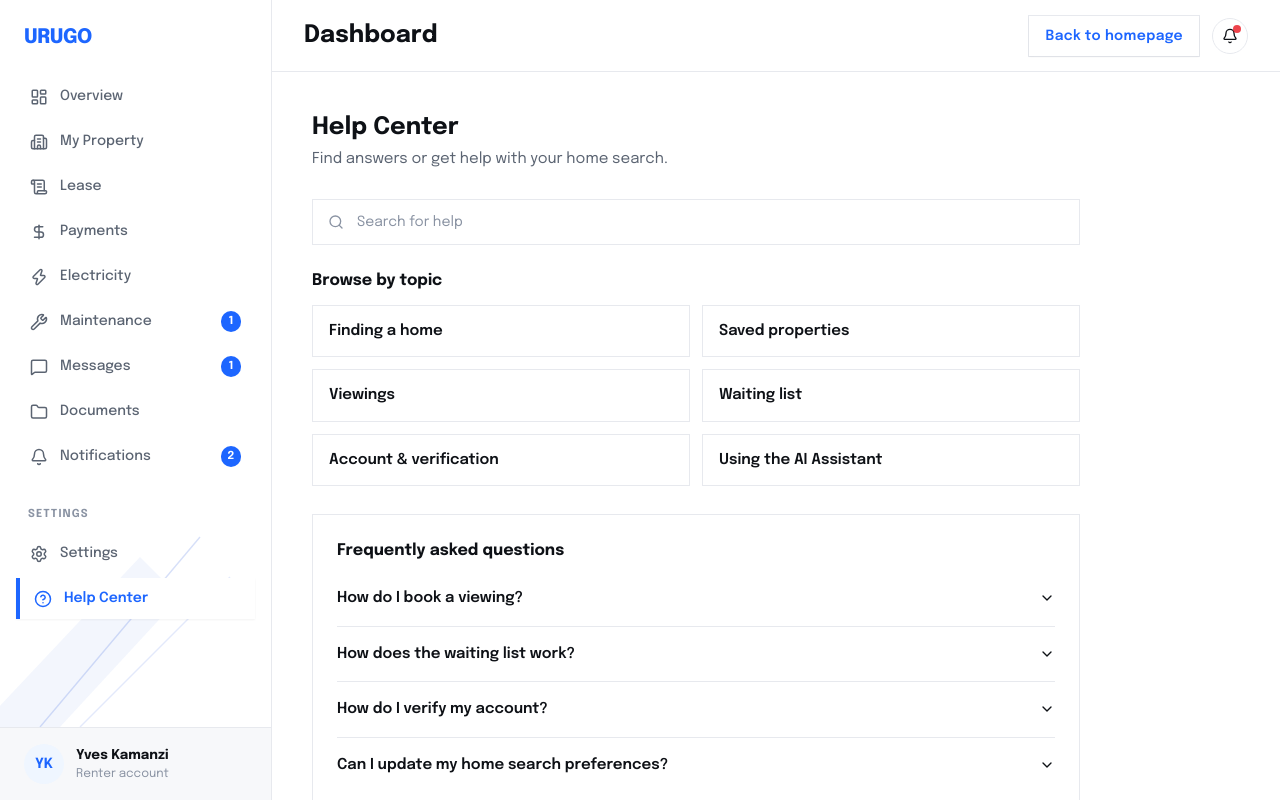
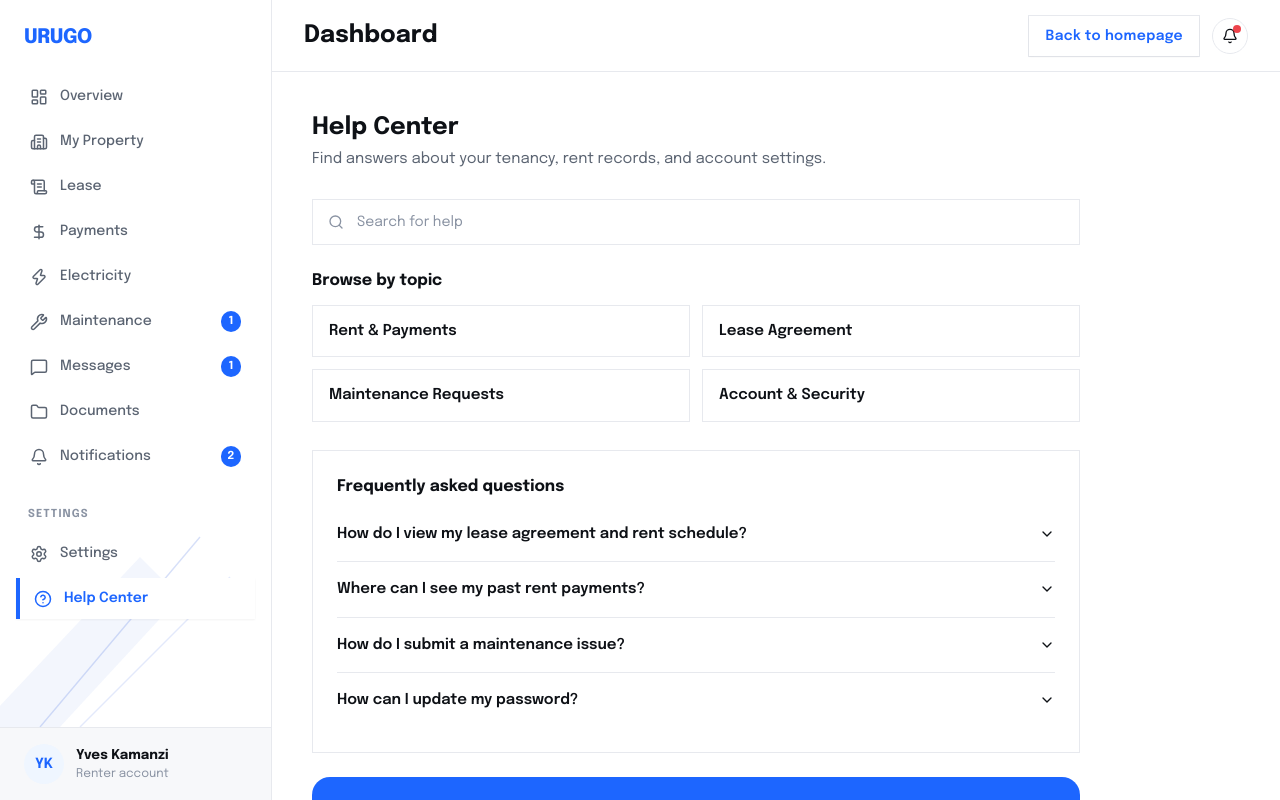
Before and after one commit to Urugo-software/Urugo-Frontend, a Next.js app: page /renter/help-center in a window 1280 px wide. Built offline with nearby package versions, Linux system fonts and the light colour scheme.

Commit message:
refactor(renter): add dedicated renter help center view

```diff
--- a/app/(dashboard)/renter/help-center/page.tsx
+++ b/app/(dashboard)/renter/help-center/page.tsx
@@ -1,8 +1,9 @@
-import { HelpCenter } from "@/components/dashboard/home-seeker/help-center/HelpCenter";
+import { RenterHelpCenterView } from "@/components/dashboard/renter/help-center/RenterHelpCenterView";
+
 export default function HelpCenterPage() {
   return (
     <main className="flex-1 overflow-y-auto p-6 pb-16 sm:p-8 md:p-10">
-      <HelpCenter />
+      <RenterHelpCenterView />
     </main>
   );
 }
--- /dev/null
+++ b/components/dashboard/renter/help-center/RenterHelpCenterView.tsx
@@ -0,0 +1,111 @@
+"use client";
+
+import { useMemo, useState } from "react";
+import { ChevronDown, MessageCircle, Search } from "lucide-react";
+
+const RENTER_TOPICS = [
+  "Rent & Payments",
+  "Lease Agreement",
+  "Maintenance Requests",
+  "Account & Security",
+] as const;
+
+const RENTER_QUESTIONS: readonly (readonly [string, string])[] = [
+  [
+    "How do I view my lease agreement and rent schedule?",
+    "Open the Lease tab in your renter dashboard to review your active tenancy details, monthly rent amount, and payment due dates.",
+  ],
+  [
+    "Where can I see my past rent payments?",
+    "Visit the Payments section to view your recorded payment history, payment statuses, and any overdue day counts.",
+  ],
+  [
+    "How do I submit a maintenance issue?",
+    "Go to the Maintenance page to log a new repair request and track updates from your landlord.",
+  ],
+  [
+    "How can I update my password?",
+    "Navigate to Settings in your renter dashboard and use the Change Password form with your current password.",
+  ],
+] as const;
+
+export function RenterHelpCenterView() {
+  const [query, setQuery] = useState("");
+  const [open, setOpen] = useState<string>();
+  const questions = useMemo(
+    () =>
+      RENTER_QUESTIONS.filter(([title, answer]) =>
+        `${title} ${answer}`.toLowerCase().includes(query.toLowerCase()),
+      ),
+    [query],
+  );
+
+  return (
+    <div className="max-w-3xl">
+      <h2 className="text-2xl font-bold text-ink">Help Center</h2>
+      <p className="mt-1 text-[15px] text-body">
+        Find answers about your tenancy, rent records, and account settings.
+      </p>
+      <label className="relative mt-7 block">
+        <Search className="absolute left-4 top-1/2 size-4 -translate-y-1/2 text-faint" />
+        <input
+          value={query}
+          onChange={(event) => setQuery(event.target.value)}
+          placeholder="Search for help"
+          className="w-full border border-line py-3 pl-11 pr-4 text-sm outline-none transition placeholder:text-faint focus:border-brand focus:ring-2 focus:ring-brand/15"
+        />
+      </label>
+      <section className="mt-6">
+        <h3 className="mb-3 text-base font-bold">Browse by topic</h3>
+        <div className="grid gap-3 sm:grid-cols-2">
+          {RENTER_TOPICS.map((topic) => (
+            <button
+              key={topic}
+              onClick={() => setQuery(topic)}
+              className="border border-line p-4 py-3.5 text-left text-[15px] cursor-pointer font-semibold transition hover:border-brand hover:bg-brand-tint"
+            >
+              {topic}
+            </button>
+          ))}
+        </div>
+      </section>
+      <section className="mt-7 border border-line bg-white p-6">
+        <h3 className="mb-2 text-base font-bold">Frequently asked questions</h3>
+        {!questions.length ? (
+          <p className="py-5 text-sm text-body">
+            No answers found. Try a different search.
+          </p>
+        ) : (
+          questions.map(([title, answer]) => (
+            <div key={title} className="border-b border-line last:border-0">
+              <button
+                onClick={() => setOpen(open === title ? undefined : title)}
+                className="flex w-full items-center justify-between gap-3 py-4 text-left text-[15px] font-semibold"
+              >
+                <span>{title}</span>
+                <ChevronDown
+                  className={`size-4 transition ease-in-out duration-300 ${open === title ? "rotate-180" : ""}`}
+                />
+              </button>
+              {open === title && (
+                <p className="pb-4 text-[15px] leading-6 text-body">{answer}</p>
+              )}
+            </div>
+          ))
+        )}
+      </section>
+      <section className="mt-6 flex items-center justify-between gap-4 rounded-2xl bg-brand p-6 text-white">
+        <div>
+          <h3 className="font-bold">Still need help?</h3>
+          <p className="mt-1 text-sm text-white/80">
+            Our support team is ready to assist you.
+          </p>
+        </div>
+        <button className="flex shrink-0 items-center gap-2 rounded-lg bg-white px-4 py-2 text-sm font-semibold text-brand">
+          <MessageCircle className="size-4" />
+          Contact us
+        </button>
+      </section>
+    </div>
+  );
+}
```
